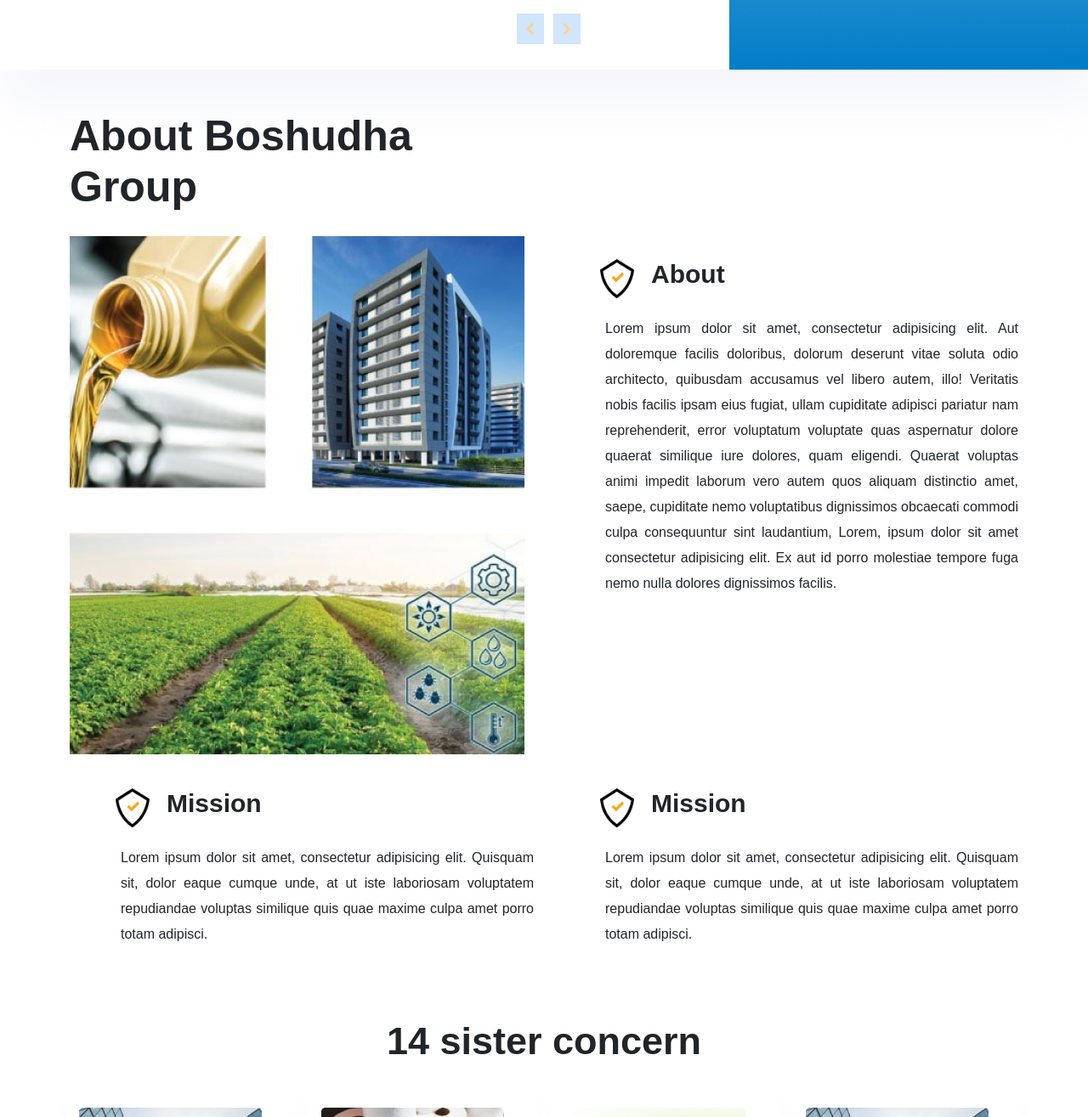
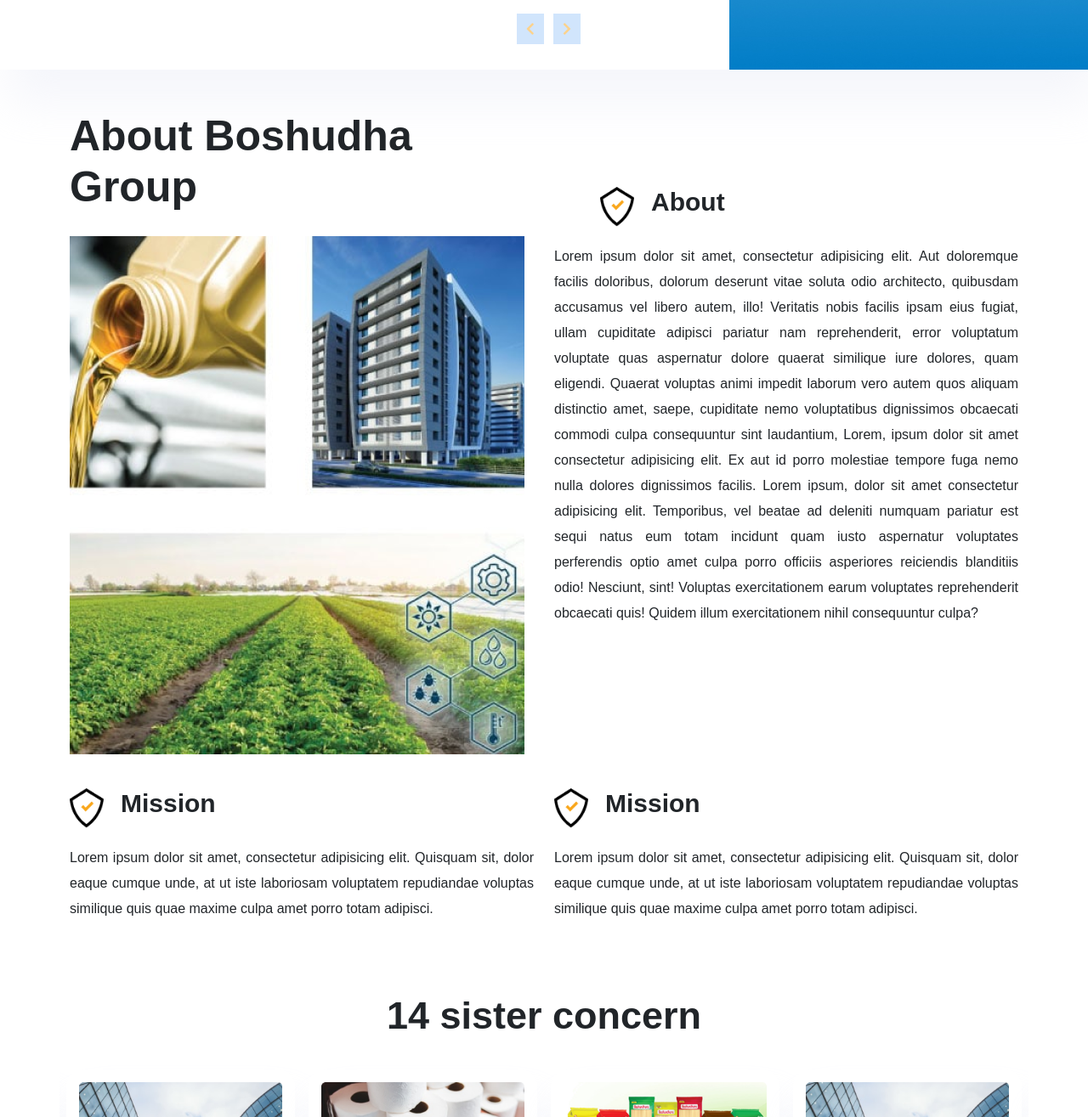
Before and after one commit to abdur-razzak95/boshudha-3, a plain HTML site: page index.html in a window 1280 px wide. Shown: the part 640-1955 px from the top of the page at 85% size. Drawn offline with nearby package versions, Linux system fonts and the light colour scheme.

Commit message:
3rd time work

```diff
--- a/assets/css/style.css
+++ b/assets/css/style.css
@@ -127,7 +127,7 @@ body{
 .hdicon {
   display: flex;
   padding-bottom: 20px;
-  padding-top: 175px;
+  padding-top: 90px;
     padding-left: 54px;
 }
 .hdicon h4 {
@@ -136,7 +136,7 @@ body{
   font-weight: 600;
 }
 .contentP {
-  padding-left: 60px;
+  padding-left: 0px;
 }
 .contentP p {
     line-height: 30px;
@@ -147,7 +147,7 @@ body{
   display: flex;
   padding-bottom: 20px;
   padding-top: 40px;
-     padding-left: 54px;
+     padding-left: 0px;
 }
 .hdicon2 h4 {
   padding-left: 20px;
@@ -157,7 +157,7 @@ body{
 /*concern css start here*/
 
 .slide-item img {
-  width: 90%;
+  width: 100%;
   /*! height: 100%; */
 }
 .slide-item h4 {
--- a/index.html
+++ b/index.html
@@ -227,7 +227,7 @@
                          <h4 class="animate__animated animate__backInDown">About</h4>
                      </div>
                      <div class="contentP">
-                         <p>Lorem ipsum dolor sit amet, consectetur adipisicing elit. Aut doloremque facilis doloribus, dolorum deserunt vitae soluta odio architecto, quibusdam accusamus vel libero autem, illo! Veritatis nobis facilis ipsam eius fugiat, ullam cupiditate adipisci pariatur nam reprehenderit, error voluptatum voluptate quas aspernatur dolore quaerat similique iure dolores, quam eligendi. Quaerat voluptas animi impedit laborum vero autem quos aliquam distinctio amet, saepe, cupiditate nemo voluptatibus dignissimos obcaecati commodi culpa consequuntur sint laudantium, Lorem, ipsum dolor sit amet consectetur adipisicing elit. Ex aut id porro molestiae tempore fuga nemo nulla dolores dignissimos facilis. </p>
+                         <p>Lorem ipsum dolor sit amet, consectetur adipisicing elit. Aut doloremque facilis doloribus, dolorum deserunt vitae soluta odio architecto, quibusdam accusamus vel libero autem, illo! Veritatis nobis facilis ipsam eius fugiat, ullam cupiditate adipisci pariatur nam reprehenderit, error voluptatum voluptate quas aspernatur dolore quaerat similique iure dolores, quam eligendi. Quaerat voluptas animi impedit laborum vero autem quos aliquam distinctio amet, saepe, cupiditate nemo voluptatibus dignissimos obcaecati commodi culpa consequuntur sint laudantium, Lorem, ipsum dolor sit amet consectetur adipisicing elit. Ex aut id porro molestiae tempore fuga nemo nulla dolores dignissimos facilis. Lorem ipsum, dolor sit amet consectetur adipisicing elit. Temporibus, vel beatae ad deleniti numquam pariatur est sequi natus eum totam incidunt quam iusto aspernatur voluptates perferendis optio amet culpa porro officiis asperiores reiciendis blanditiis odio! Nesciunt, sint! Voluptas exercitationem earum voluptates reprehenderit obcaecati quis! Quidem illum exercitationem nihil consequuntur culpa? </p>
                      </div>
                  </div>
              </div>
```
